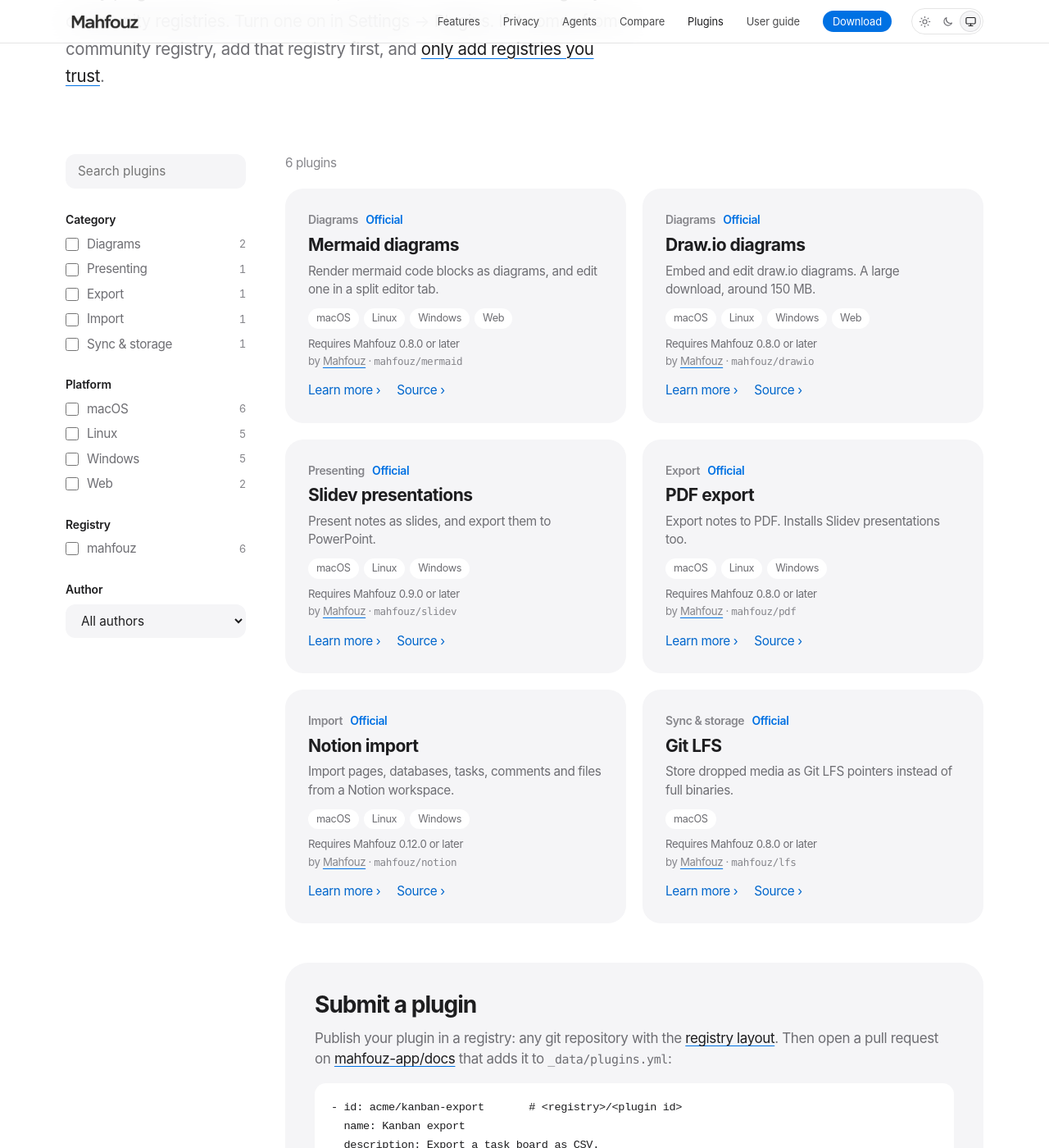
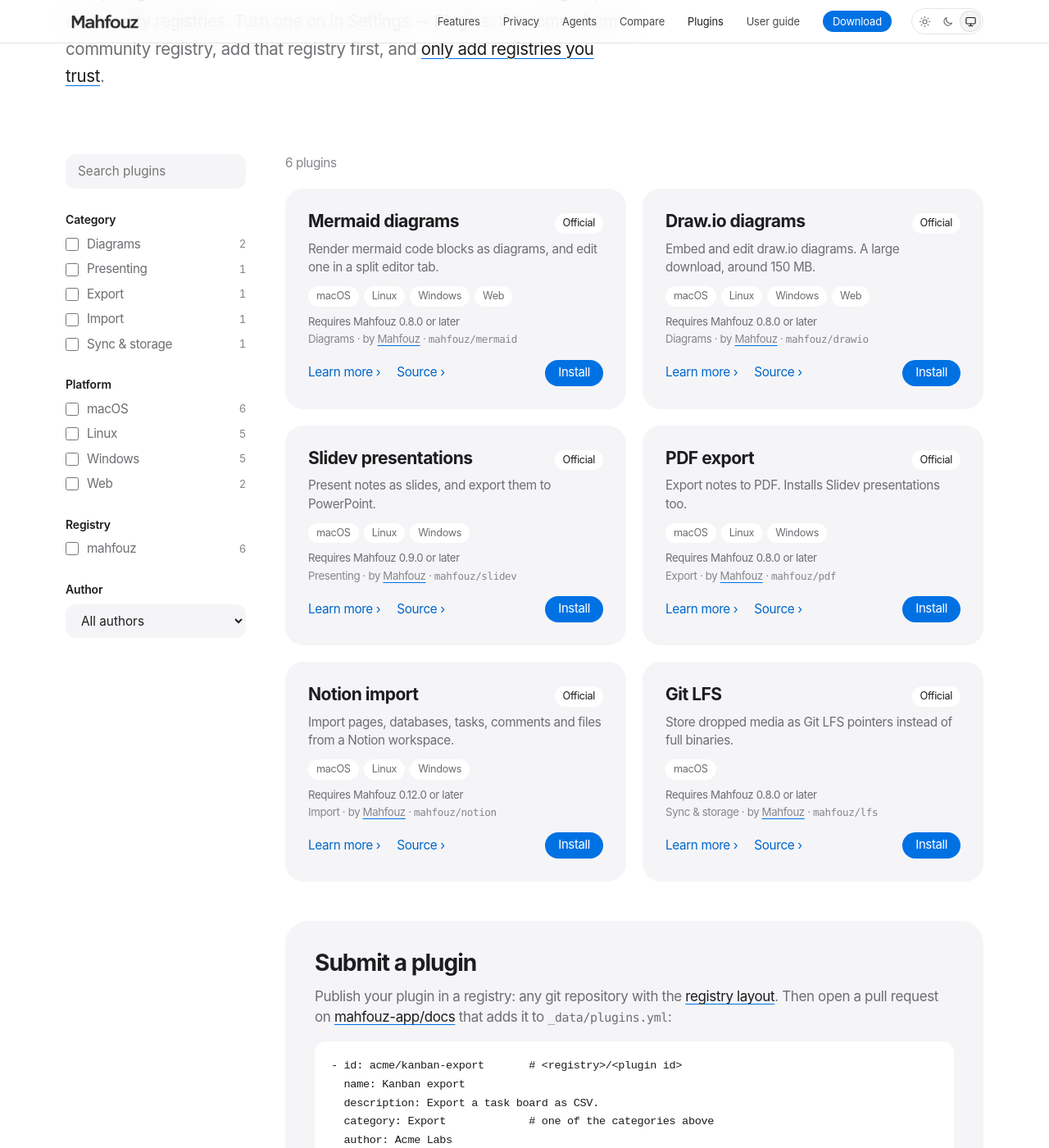
Before and after one commit to mahfouz-app/docs, a Jekyll site: the page built from plugins/index.html, in a window 1280 px wide and 1400 px high, scrolled down 437 px. Shown: the whole window at 82% size. Built offline with Jekyll 4.4.1, drawn with Linux system fonts in a browser that asks for light colours.

Commit message:
Plugin registry: title first, neutral Official chip, Install button
Start each card with its title. Official moves to a neutral chip on the
title's right, and the category joins the metadata line.

Add an Install button to every card. It opens
mahfouz.app/plugins/install?plugin=<id>&registry=<url>, which offers to
open the desktop app with a mahfouz:// deep link or install in the
browser; that page and the deep link are being built in mahfouz-app/app.

DESIGN.md: nothing above a card's title, badges as neutral chips, and
small buttons on cards.

Co-Authored-By: Claude Opus 5.5 <noreply@anthropic.com>

```diff
--- a/plugins/index.html
+++ b/plugins/index.html
@@ -124,11 +124,12 @@
               data-author="{{ plugin.author | slugify }}"
               data-search="{{ plugin.name | append: ' ' | append: plugin.description | append: ' ' | append: plugin.id | append: ' ' | append: plugin.author | downcase | escape }}"
             >
-              <p class="registry-kicker">
-                {{ plugin.category }}
-                {%- if registry.official %} <span class="registry-official">Official</span>{% endif %}
-              </p>
+              <div class="registry-head">
                 <h3><a class="registry-title" href="{{ plugin.guide | default: plugin.source }}">{{ plugin.name }}</a></h3>
+                {%- if registry.official %}
+                <span class="registry-official">Official</span>
+                {%- endif %}
+              </div>
               <p class="registry-description">{{ plugin.description }}</p>
               <ul class="registry-chips" aria-label="Supported platforms">
                 {%- for platform in plugin.platforms %}
@@ -137,15 +138,19 @@
               </ul>
               <p class="registry-meta">
                 <span class="registry-requires">Requires Mahfouz {{ plugin.requires }} or later</span>
-                by {% if plugin.author_url %}<a href="{{ plugin.author_url }}">{{ plugin.author }}</a>{% else %}{{ plugin.author }}{% endif %}
+                {{ plugin.category }}
+                · by {% if plugin.author_url %}<a href="{{ plugin.author_url }}">{{ plugin.author }}</a>{% else %}{{ plugin.author }}{% endif %}
                 · <code>{{ plugin.id }}</code>
               </p>
+              <div class="registry-foot">
                 <p class="registry-links">
                   {%- if plugin.guide %}
                   <a class="more" href="{{ plugin.guide }}">Learn more<span class="sr-only"> about {{ plugin.name }}</span></a>
                   {%- endif %}
                   <a class="more" href="{{ plugin.source }}">Source<span class="sr-only"> of {{ plugin.name }}</span></a>
                 </p>
+                <a class="registry-install" href="https://mahfouz.app/plugins/install?plugin={{ plugin.id | url_encode }}&amp;registry={{ registry.url | url_encode }}">Install<span class="sr-only"> {{ plugin.name }}</span></a>
+              </div>
             </li>
             {%- endfor %}
           </ul>
--- a/styles.css
+++ b/styles.css
@@ -1941,15 +1941,24 @@ h1 {
   margin: 0;
 }
 
-.registry-kicker {
-  color: var(--cm-muted);
-  font-size: 0.82rem;
-  font-weight: 600;
+.registry-head {
+  display: flex;
+  align-items: flex-start;
+  justify-content: space-between;
+  gap: 12px;
 }
 
 .registry-official {
-  margin-left: 6px;
-  color: var(--cm-accent);
+  position: relative;
+  z-index: 1;
+  flex: none;
+  margin-top: 2px;
+  padding: 3px 10px;
+  color: var(--cm-text);
+  background: var(--cm-bg);
+  border-radius: 980px;
+  font-size: 0.75rem;
+  white-space: nowrap;
 }
 
 .registry-card h3 {
@@ -2024,11 +2033,37 @@ h1 {
   font-size: 0.95em;
 }
 
+.registry-foot {
+  display: flex;
+  flex-wrap: wrap;
+  align-items: center;
+  justify-content: space-between;
+  gap: 12px 16px;
+  margin-top: 6px;
+}
+
 .registry-links {
   display: flex;
   gap: 20px;
-  margin-top: 6px !important;
   font-size: 0.9rem;
+}
+
+.registry-install {
+  position: relative;
+  z-index: 1;
+  display: inline-flex;
+  align-items: center;
+  min-height: 32px;
+  padding: 4px 16px;
+  color: #fff;
+  background: var(--cm-accent);
+  border-radius: 980px;
+  font-size: 0.88rem;
+  text-decoration: none;
+}
+
+.registry-install:hover {
+  background: var(--accent-hover);
 }
 
 .registry-meta a,
```
Also changed, not shown: DESIGN.md (+9 -2 lines). Lines whose indentation alone changed are shown as unchanged.
